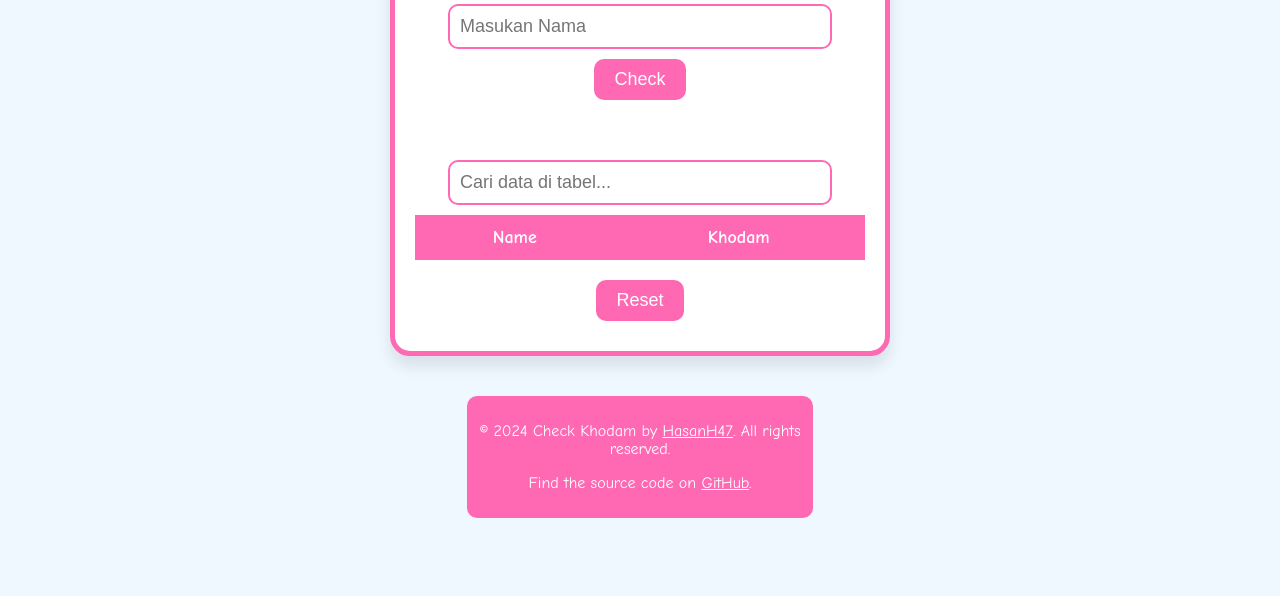
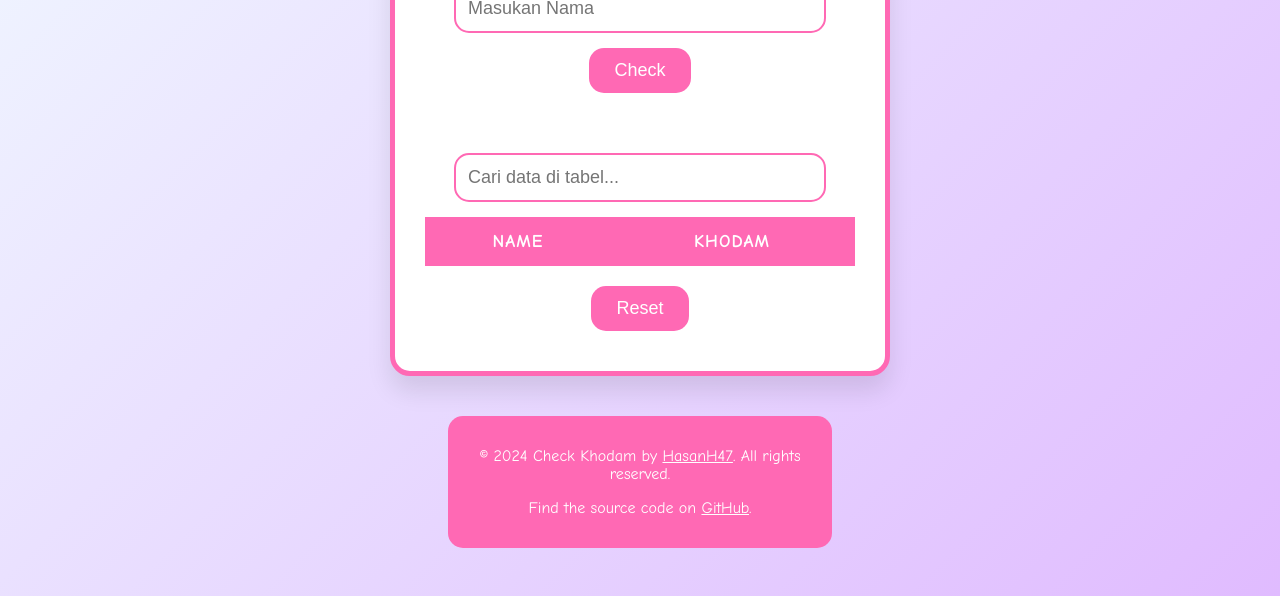
Before and after one commit to bzdev87/gabut-app, a plain HTML site: page index.html in a window 1280 px wide. Shown: the part 204-800 px from the top of the page. Drawn offline with Linux system fonts and the light colour scheme.

Commit message:
Update style.css

```diff
--- a/assets/css/style.css
+++ b/assets/css/style.css
@@ -3,7 +3,7 @@
 
 body {
   font-family: 'Comic Neue', 'Comic Sans MS', 'Comic Sans', cursive;
-  background-color: #f0f8ff;
+  background: linear-gradient(135deg, #f0f8ff, #e0bbff);
   margin: 0;
   padding: 0;
   display: flex;
@@ -11,25 +11,34 @@ body {
   justify-content: center;
   align-items: center;
   min-height: 100vh;
+  overflow: hidden;
 }
 
 .container {
   background-color: #fff;
   border: 5px solid #ff69b4;
   border-radius: 20px;
-  box-shadow: 0 10px 15px rgba(0, 0, 0, 0.1);
-  padding: 20px;
+  box-shadow: 0 15px 25px rgba(0, 0, 0, 0.1);
+  padding: 30px;
   text-align: center;
   max-width: 500px;
   width: 100%;
   margin: 20px auto;
   box-sizing: border-box;
+  transition: transform 0.3s ease-in-out;
+}
+
+.container:hover {
+  transform: scale(1.05);
 }
 
 h1 {
   color: #ff69b4;
   font-size: 36px;
   margin-bottom: 20px;
+  text-transform: uppercase;
+  letter-spacing: 2px;
+  text-shadow: 2px 2px 5px rgba(0, 0, 0, 0.1);
 }
 
 .input {
@@ -41,12 +50,17 @@ h1 {
 
 #input {
   width: 80%;
-  padding: 10px;
+  padding: 12px;
   border: 2px solid #ff69b4;
-  border-radius: 10px;
+  border-radius: 15px;
   font-size: 18px;
   outline: none;
-  margin-bottom: 10px;
+  margin-bottom: 15px;
+  transition: box-shadow 0.3s ease;
+}
+
+#input:focus {
+  box-shadow: 0 0 10px rgba(255, 105, 180, 0.7);
 }
 
 #checkButton,
@@ -54,23 +68,26 @@ h1 {
   background-color: #ff69b4;
   color: #fff;
   border: none;
-  border-radius: 10px;
-  padding: 10px 20px;
+  border-radius: 15px;
+  padding: 12px 25px;
   font-size: 18px;
   cursor: pointer;
-  transition: background-color 0.3s ease;
+  transition: background-color 0.3s ease, transform 0.2s ease;
   margin-bottom: 10px;
 }
 
 #checkButton:hover,
 #resetButton:hover {
   background-color: #ff1493;
+  transform: scale(1.05);
 }
 
 #result {
   color: #ff69b4;
   font-size: 20px;
   margin-top: 10px;
+  text-transform: capitalize;
+  font-weight: bold;
 }
 
 .list-data {
@@ -79,12 +96,17 @@ h1 {
 
 #search {
   width: 80%;
-  padding: 10px;
+  padding: 12px;
   border: 2px solid #ff69b4;
-  border-radius: 10px;
+  border-radius: 15px;
   font-size: 18px;
   outline: none;
-  margin-bottom: 10px;
+  margin-bottom: 15px;
+  transition: box-shadow 0.3s ease;
+}
+
+#search:focus {
+  box-shadow: 0 0 10px rgba(255, 105, 180, 0.7);
 }
 
 table {
@@ -96,13 +118,16 @@ table {
 thead {
   background-color: #ff69b4;
   color: #fff;
+  text-transform: uppercase;
+  letter-spacing: 1px;
 }
 
 th,
 td {
   border: 2px solid #ff69b4;
-  padding: 10px;
+  padding: 12px;
   font-size: 18px;
+  text-align: center;
 }
 
 tbody tr:nth-child(even) {
@@ -124,15 +149,15 @@ tbody tr:nth-child(odd) {
   background-color: #ff69b4;
   color: #fff;
   border: none;
-  border-radius: 10px;
-  padding: 5px 10px;
+  border-radius: 15px;
+  padding: 8px 18px;
   cursor: pointer;
-  transition: background-color 0.3s ease;
-  margin-bottom: 20px;
+  transition: background-color 0.3s ease, transform 0.2s ease;
 }
 
 .pagination-button:hover {
   background-color: #ff1493;
+  transform: scale(1.1);
 }
 
 .pagination-button.disabled {
@@ -147,12 +172,17 @@ button {
 footer {
   background-color: #ff69b4;
   color: #fff;
-  padding: 10px;
+  padding: 15px;
   text-align: center;
   margin-top: 20px;
-  border-radius: 10px;
-  width: 27%;
+  border-radius: 15px;
+  width: 30%;
   box-sizing: border-box;
+  transition: transform 0.3s ease-in-out;
+}
+
+footer:hover {
+  transform: scale(1.05);
 }
 
 footer a {
@@ -191,4 +221,4 @@ footer a:hover {
   td {
     font-size: 16px;
   }
-}
+  }
```
